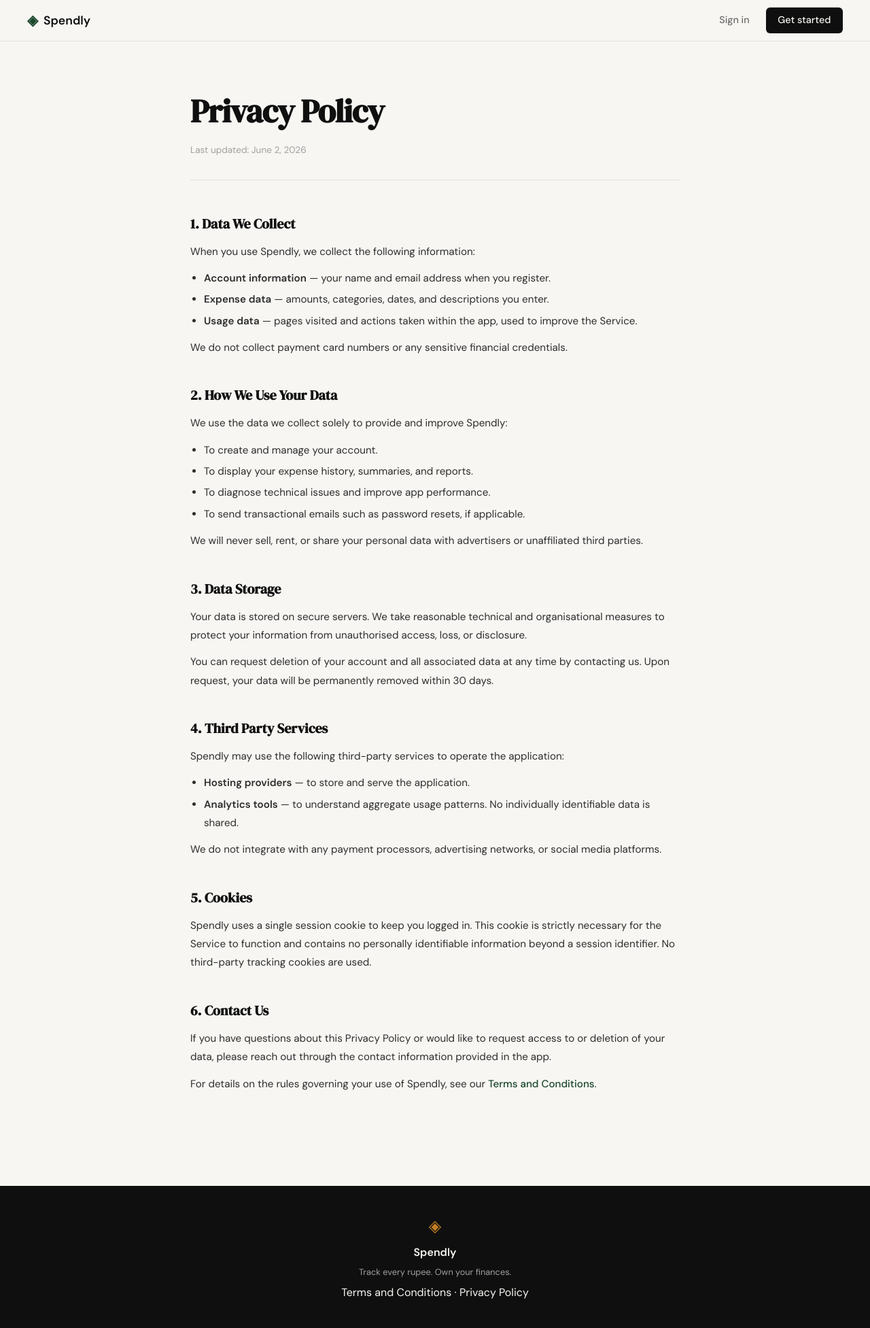
After one commit to akshayjain-lgtm/Expense_tracker, a Flask app: page /privacy in a window 1280 px wide. The commit adds this page. Shown: the whole page at 68% size. Run offline with Flask 3, Linux system fonts and the light colour scheme.

Commit message:
landing: add privacy policy page and route

```diff
--- a/app.py
+++ b/app.py
@@ -25,6 +25,11 @@ def login():
 @app.route("/terms")
 def terms():
     return render_template("terms.html")
+
+
+@app.route("/privacy")
+def privacy():
+    return render_template("privacy.html")
 
 
 # ------------------------------------------------------------------ #
--- a/templates/base.html
+++ b/templates/base.html
@@ -34,7 +34,7 @@
             <span class="brand-icon">◈</span>
             <span class="footer-name">Spendly</span>
             <p class="footer-copy">Track every rupee. Own your finances.</p>
-            <p><a href="{{ url_for('terms') }}">Terms and Conditions</a> &middot; <a href="#">Privacy Policy</a></p>
+            <p><a href="{{ url_for('terms') }}">Terms and Conditions</a> &middot; <a href="{{ url_for('privacy') }}">Privacy Policy</a></p>
         </div>
     </footer>
 
--- /dev/null
+++ b/templates/privacy.html
@@ -0,0 +1,64 @@
+{% extends "base.html" %}
+
+{% block title %}Privacy Policy — Spendly{% endblock %}
+
+{% block content %}
+
+<section class="legal-page">
+    <div class="legal-inner">
+        <h1 class="legal-title">Privacy Policy</h1>
+        <p class="legal-updated">Last updated: June 2, 2026</p>
+
+        <div class="legal-section">
+            <h2>1. Data We Collect</h2>
+            <p>When you use Spendly, we collect the following information:</p>
+            <ul>
+                <li><strong>Account information</strong> — your name and email address when you register.</li>
+                <li><strong>Expense data</strong> — amounts, categories, dates, and descriptions you enter.</li>
+                <li><strong>Usage data</strong> — pages visited and actions taken within the app, used to improve the Service.</li>
+            </ul>
+            <p>We do not collect payment card numbers or any sensitive financial credentials.</p>
+        </div>
+
+        <div class="legal-section">
+            <h2>2. How We Use Your Data</h2>
+            <p>We use the data we collect solely to provide and improve Spendly:</p>
+            <ul>
+                <li>To create and manage your account.</li>
+                <li>To display your expense history, summaries, and reports.</li>
+                <li>To diagnose technical issues and improve app performance.</li>
+                <li>To send transactional emails such as password resets, if applicable.</li>
+            </ul>
+            <p>We will never sell, rent, or share your personal data with advertisers or unaffiliated third parties.</p>
+        </div>
+
+        <div class="legal-section">
+            <h2>3. Data Storage</h2>
+            <p>Your data is stored on secure servers. We take reasonable technical and organisational measures to protect your information from unauthorised access, loss, or disclosure.</p>
+            <p>You can request deletion of your account and all associated data at any time by contacting us. Upon request, your data will be permanently removed within 30 days.</p>
+        </div>
+
+        <div class="legal-section">
+            <h2>4. Third Party Services</h2>
+            <p>Spendly may use the following third-party services to operate the application:</p>
+            <ul>
+                <li><strong>Hosting providers</strong> — to store and serve the application.</li>
+                <li><strong>Analytics tools</strong> — to understand aggregate usage patterns. No individually identifiable data is shared.</li>
+            </ul>
+            <p>We do not integrate with any payment processors, advertising networks, or social media platforms.</p>
+        </div>
+
+        <div class="legal-section">
+            <h2>5. Cookies</h2>
+            <p>Spendly uses a single session cookie to keep you logged in. This cookie is strictly necessary for the Service to function and contains no personally identifiable information beyond a session identifier. No third-party tracking cookies are used.</p>
+        </div>
+
+        <div class="legal-section">
+            <h2>6. Contact Us</h2>
+            <p>If you have questions about this Privacy Policy or would like to request access to or deletion of your data, please reach out through the contact information provided in the app.</p>
+            <p>For details on the rules governing your use of Spendly, see our <a href="{{ url_for('terms') }}">Terms and Conditions</a>.</p>
+        </div>
+    </div>
+</section>
+
+{% endblock %}
--- a/templates/terms.html
+++ b/templates/terms.html
@@ -29,7 +29,7 @@
         <div class="legal-section">
             <h2>3. User Data</h2>
             <p>You retain ownership of all expense data you enter into Spendly. By using the Service, you grant us a limited licence to store and process that data solely to provide the features of the Service to you.</p>
-            <p>We do not sell, rent, or share your personal financial data with third parties except as required by law. For full details on how we handle your data, see our <a href="#">Privacy Policy</a>.</p>
+            <p>We do not sell, rent, or share your personal financial data with third parties except as required by law. For full details on how we handle your data, see our <a href="{{ url_for('privacy') }}">Privacy Policy</a>.</p>
         </div>
 
         <div class="legal-section">
```
